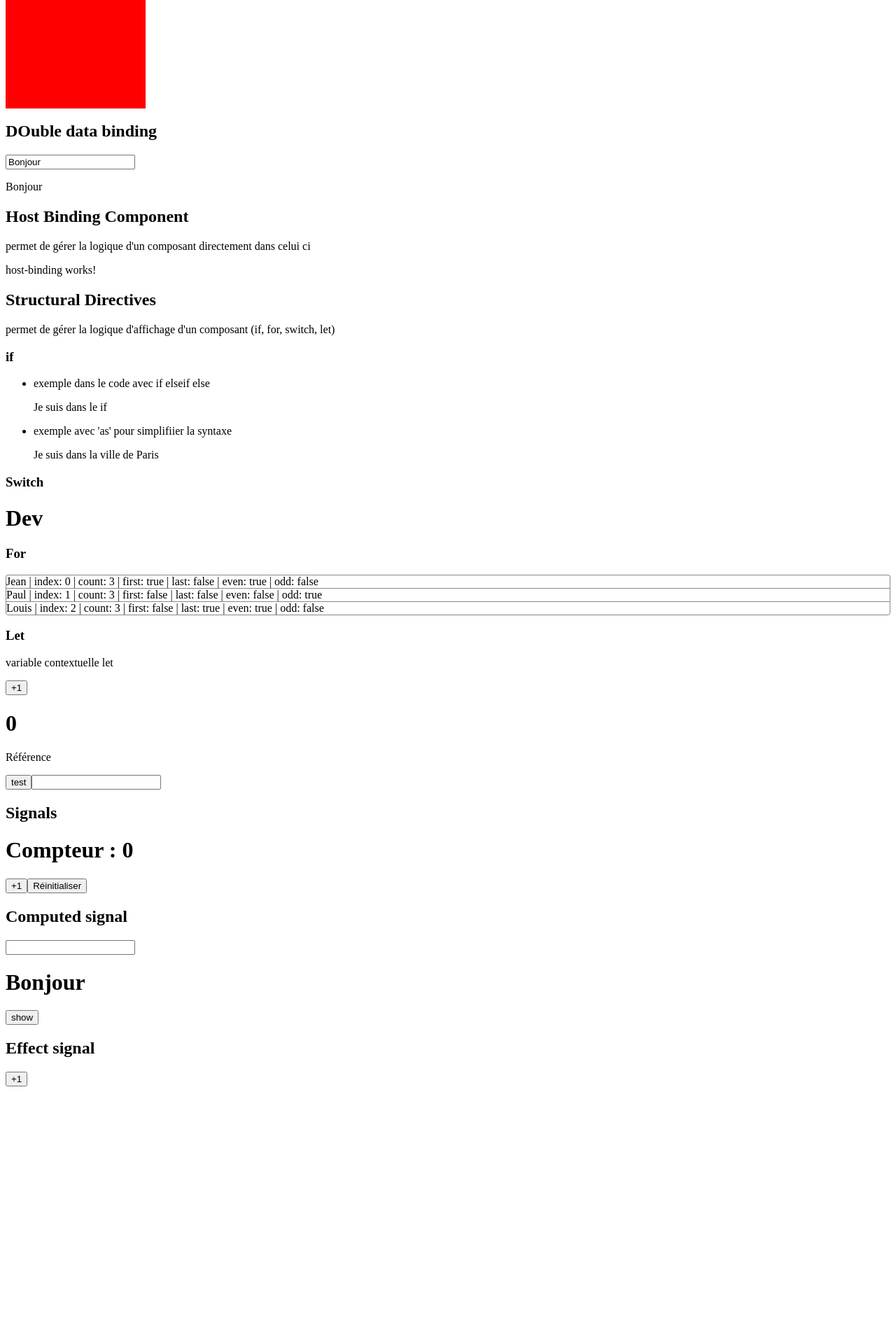
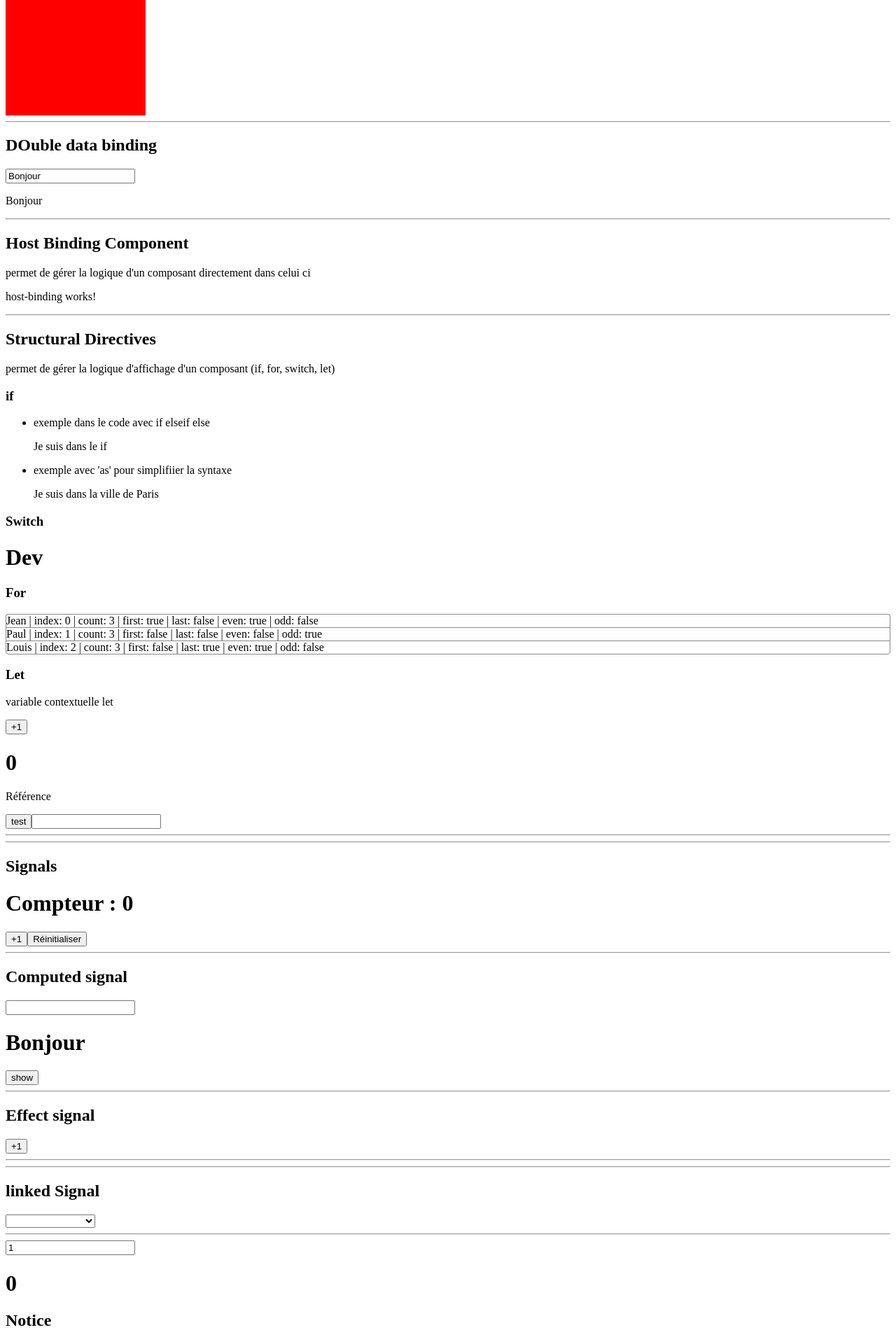
Before and after one commit to Jeremie-Po/AngularLearning, an Angular app in the folder premiereApp/: page / in a window 1280 px wide. Shown: the part 528-2448 px from the top of the page at 70% size. Before the commit the page ends 2088 px from the top, so only its background shows below. Built offline with nearby package versions, Linux system fonts and the light colour scheme.

Commit message:
linked signal

```diff
--- a/premiereApp/src/app/app.component.html
+++ b/premiereApp/src/app/app.component.html
@@ -6,16 +6,24 @@
 <div> change the type at 3 sec (date to number)</div>
 <app-property-binding/>
 
+<hr/>
+
 <H2>Event Binding</H2>
 <div>display 'hi when the mouse enter in the square and display console log message when click on the square</div>
 <app-event-binding/>
 
+<hr/>
+
 <H2>DOuble data binding</H2>
 <app-double-data-binding/>
+
+<hr/>
 
 <h2>Host Binding Component</h2>
 <div>permet de gérer la logique d'un composant directement dans celui ci</div>
 <app-host-binding/>
+
+<hr/>
 
 <h2>Structural Directives</h2>
 <div>permet de gérer la logique d'affichage d'un composant (if, for, switch, let)</div>
@@ -28,11 +36,24 @@
 <h3>Let</h3>
 <app-let/>
 
+<hr/>
+<hr/>
+
 <h2>Signals</h2>
 <app-signals/>
+
+<hr/>
 
 <h2>Computed signal</h2>
 <app-computed/>
 
+<hr/>
+
 <h2>Effect signal</h2>
 <app-effect/>
+
+<hr/>
+<hr/>
+
+<h2>linked Signal</h2>
+<app-linked-product/>
--- a/premiereApp/src/app/app.component.ts
+++ b/premiereApp/src/app/app.component.ts
@@ -13,6 +13,7 @@ import {LetComponent} from './structuralDirective/let.component';
 import {SignalsComponent} from './signals/signals.component';
 import {ComputedComponent} from './signals/computed.component';
 import {EffectComponent} from './signals/effect.component';
+import {LinkedProductComponent} from './signals/linked-product.component';
 
 @Component({
   selector: 'app-root',
@@ -31,6 +32,7 @@ import {EffectComponent} from './signals/effect.component';
     SignalsComponent,
     ComputedComponent,
     EffectComponent,
+    LinkedProductComponent,
   ],
   templateUrl: './app.component.html',
   styleUrl: './app.component.css'
--- /dev/null
+++ b/premiereApp/src/app/signals/linked-product.component.ts
@@ -0,0 +1,75 @@
+import {Component, computed, effect, linkedSignal, signal} from '@angular/core';
+import {FormsModule} from '@angular/forms';
+
+interface Product {
+  name: string;
+  price: number;
+  lang: string[];
+}
+
+@Component({
+  selector: 'app-linked-product',
+  imports: [
+    FormsModule
+  ],
+  template: `
+    <select
+      [ngModel]="selectedProduct()"
+      (ngModelChange)="selectedProduct.set($event)">
+      <option selected disabled> Choose a product</option>
+      @for (product of products(); track product.name) {
+        <option [ngValue]="product">{{ product.name }}</option>
+      }
+    </select>
+    <hr/>
+    <input type='number' [ngModel]="qty()" (ngModelChange)="qty.set($event)">
+    <h1>{{ price() }}</h1>
+    <h2>Notice</h2>
+    @if (selectedProduct()) {
+      <select
+        [ngModel]="selectedLang()"
+        (ngModelChange)="selectedLang.set($event)">
+        <option selected disabled> Choose a notice</option>
+        @for (lang of selectedProduct()?.lang; track $index) {
+          <option [ngValue]="lang">{{ lang }}</option>
+        }
+      </select>
+    }
+  `,
+  styles: ``
+})
+export class LinkedProductComponent {
+  products = signal<Product[]>([
+    {
+      'name': 'raisin',
+      'price': 5,
+      'lang': ['fr', 'en'],
+    },
+    {
+      'name': 'ananas',
+      'price': 10,
+      'lang': ['es', 'en'],
+
+    },
+  ])
+  selectedProduct = signal<Product | null>(null);
+  // qty = signal(1);
+  qty = linkedSignal({
+    source: this.selectedProduct,
+    computation: (newProduct) => {
+      console.log(newProduct);
+      return 1;
+    }
+  })
+  selectedLang = linkedSignal(() => this.selectedProduct()?.lang[0]);
+  price = computed(() => {
+    return (this.selectedProduct()?.price || 0) * this.qty();
+  });
+
+  constructor() {
+    effect(() => {
+      console.log('Number', this.qty());
+      console.log('notice', this.selectedLang())
+    })
+  }
+}
```
